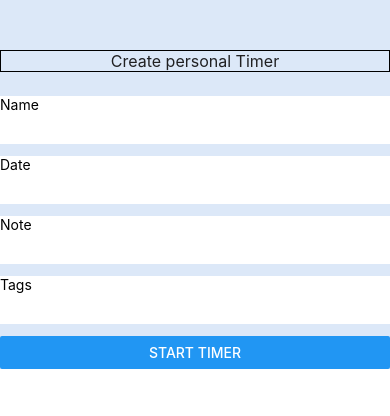
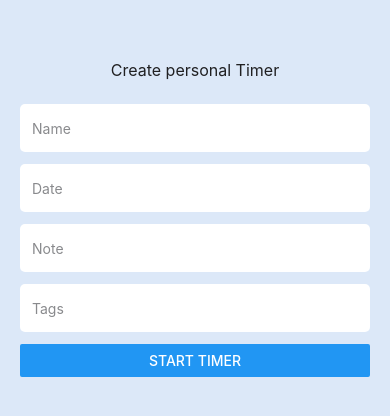
Before and after one commit to Serginyo90/daily-timer, a React Native app: screen / in a window 390 px wide. Shown: the top 416 px of the page. Built offline with nearby package versions, Linux system fonts and the light colour scheme.

Commit message:
feat(video #13): added styles for create timer screen PART 2

```diff
--- a/App.js
+++ b/App.js
@@ -7,16 +7,16 @@ export default function App() {
       <StatusBar />
       <Text style={styles.title}>Create personal Timer</Text>
       <View style={styles.input}>
-        <TextInput placeholder="Name" />
+        <TextInput placeholder="Name" placeholderTextColor="#898A8D" />
       </View>
       <View style={styles.input}>
-        <TextInput placeholder="Date" />
+        <TextInput placeholder="Date" placeholderTextColor="#898A8D" />
       </View>
       <View style={styles.input}>
-        <TextInput placeholder="Note" />
+        <TextInput placeholder="Note" placeholderTextColor="#898A8D" />
       </View>
       <View style={styles.input}>
-        <TextInput placeholder="Tags" />
+        <TextInput placeholder="Tags" placeholderTextColor="#898A8D" />
       </View>
       <View>
         <Button title="Start Timer" />
@@ -28,22 +28,30 @@ export default function App() {
 const styles = StyleSheet.create({
   container: {
     display: "flex",
+    justifyContent: 'flex-start',
     flexDirection: "column",
-    justifyContent: "center",
-    paddingTop: 50,
+    paddingTop: 60,
     backgroundColor: "#DCE8F8",
+    flex: 1,
+    paddingLeft: 20,
+    paddingRight: 20,
   },
   title: {
     color: "#202022",
-    borderWidth: 1,
     textAlign: "center",
     fontSize: 16,
     marginBottom: 24,
   },
   input: {
-    color: "#F1F7FF",
+    color: "#202022",
     height: 48,
     marginBottom: 12,
     backgroundColor: "#fff",
+    borderRadius: 5,
+    fontSize: 12,
+    textAlign: "center",
+    justifyContent: "center",
+    paddingLeft: 12,
+    paddingRight: 12,
   },
 });
```
